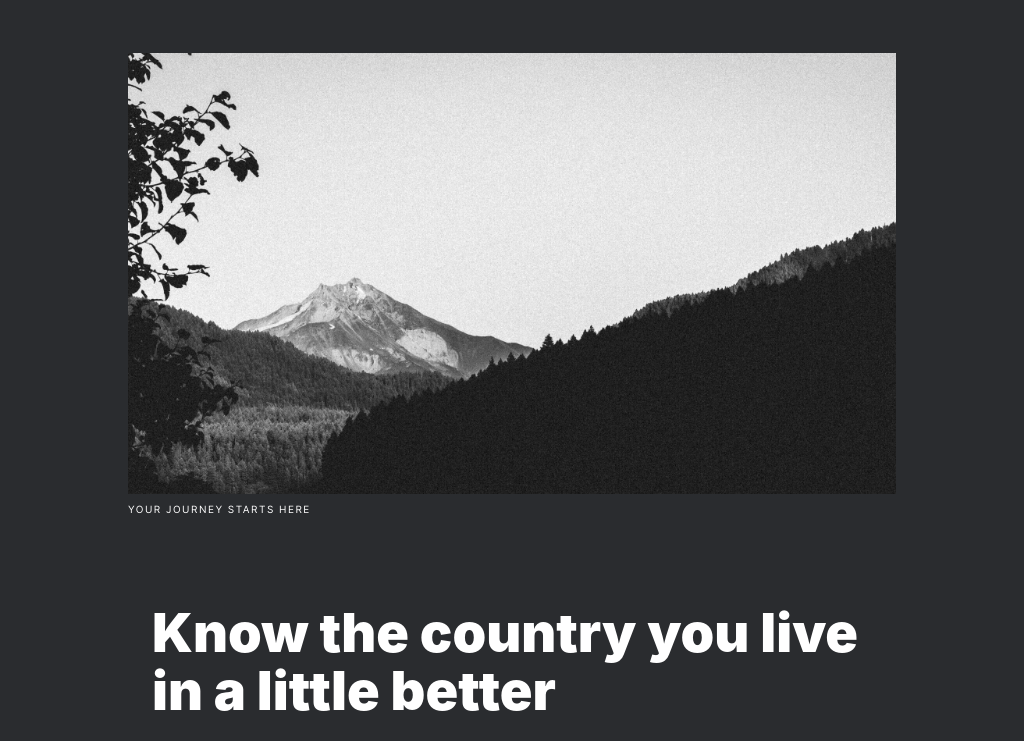
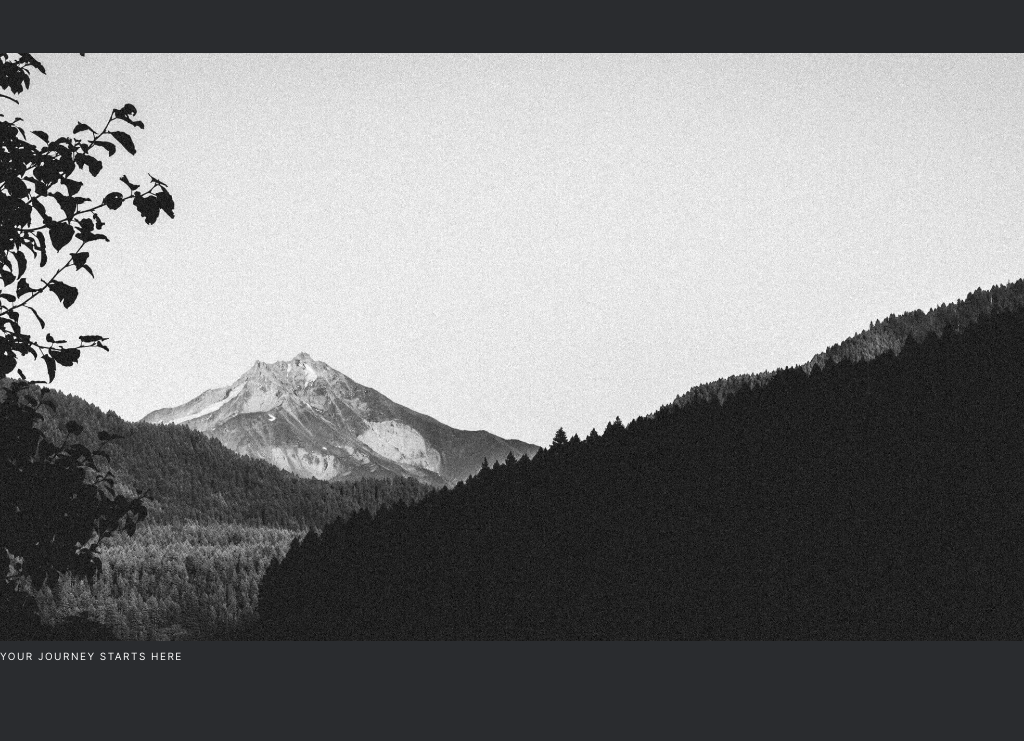
Before and after one commit to aiyiwu2/web_project_3, a plain HTML site: page index.html in a window 1024 px wide. Shown: the part 435-1176 px from the top of the page. Drawn offline with Linux system fonts and the light colour scheme; a web font is replaced by a local one.

Commit message:
photo-grid edits 3

```diff
--- a/blocks/lead/__image/lead__image.css
+++ b/blocks/lead/__image/lead__image.css
@@ -19,8 +19,7 @@
 @media (min-width : 1024px) and (max-width : 1280px) {
     .lead__image {
         margin-top: 56px;
-        max-width: 928px;
-max-height: 580px;
+        max-width: 100%;
 
     }
 }
@@ -28,8 +27,7 @@ max-height: 580px;
 @media (min-width : 768px) and (max-width : 1024px) {
     .lead__image {
         margin-top: 56px;
-        max-width: 768px;
-max-height: 480px;
+        max-width: 100%;
 
     }
 }
--- a/blocks/lead/lead.css
+++ b/blocks/lead/lead.css
@@ -34,7 +34,7 @@
 
 @media (min-width : 768px) and (max-width : 1024px) {
     .lead {
-        max-width: 768px;
+        max-width: 100%;
         margin-top: 50px;
     }
 }
```
